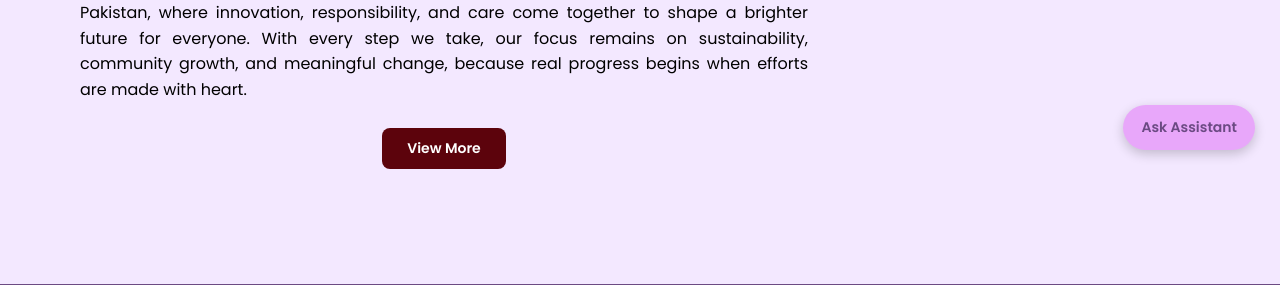
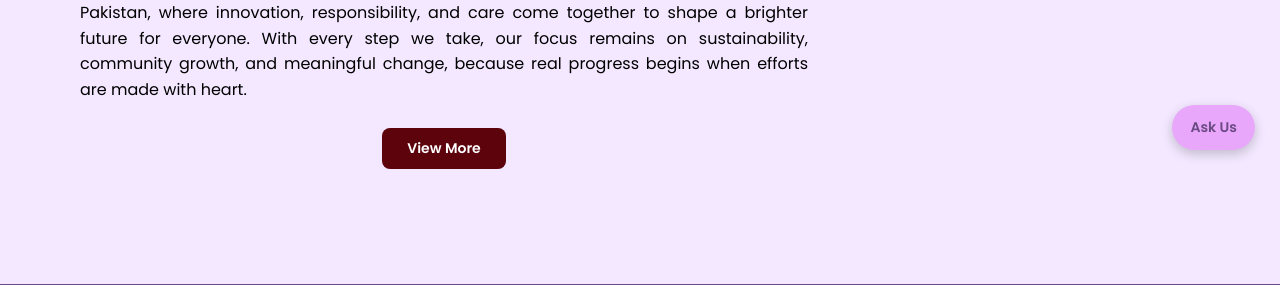
Before and after one commit to Emaan-Asif-2023/MinimoWebsite-, a Flask app: page /home in a window 1280 px wide. Shown: the part 625-910 px from the top of the page. Run offline with Flask 3, Linux system fonts and the light colour scheme.

Commit message:
Changes 1

```diff
--- a/templates/home.html
+++ b/templates/home.html
@@ -7,7 +7,7 @@
   <link rel="icon" type="image/png" href="{{ url_for('static', filename='minimo 2.png') }}">
 
   <link href="https://fonts.googleapis.com/css2?family=Poppins:wght@400;600&display=swap" rel="stylesheet">
-  <a href="/faq" class="faq-button" title="Ask Our Assistant"> Ask Assistant</a>
+  <a href="/faq" class="faq-button" title="Ask Our Assistant"> Ask Us</a>
 
   <style>
     body {
```
